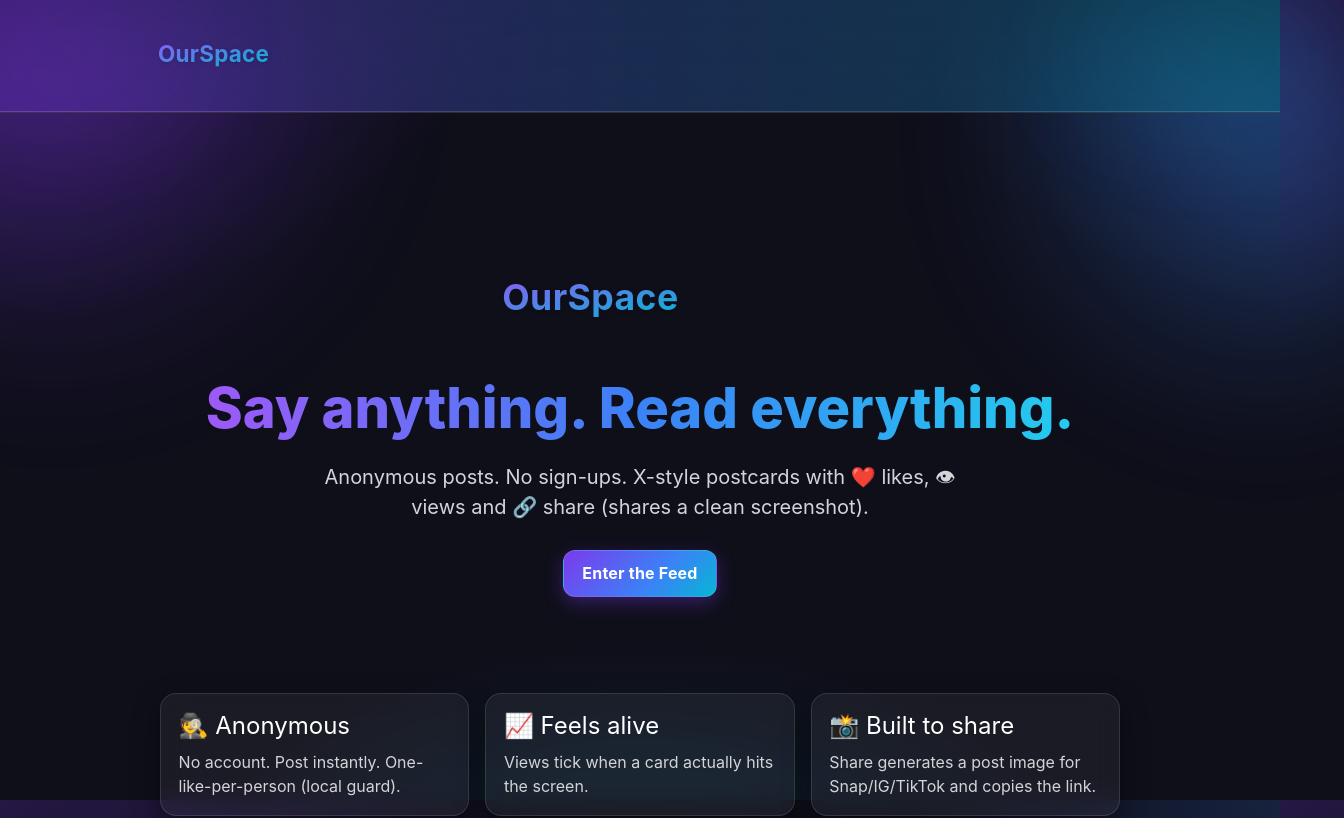
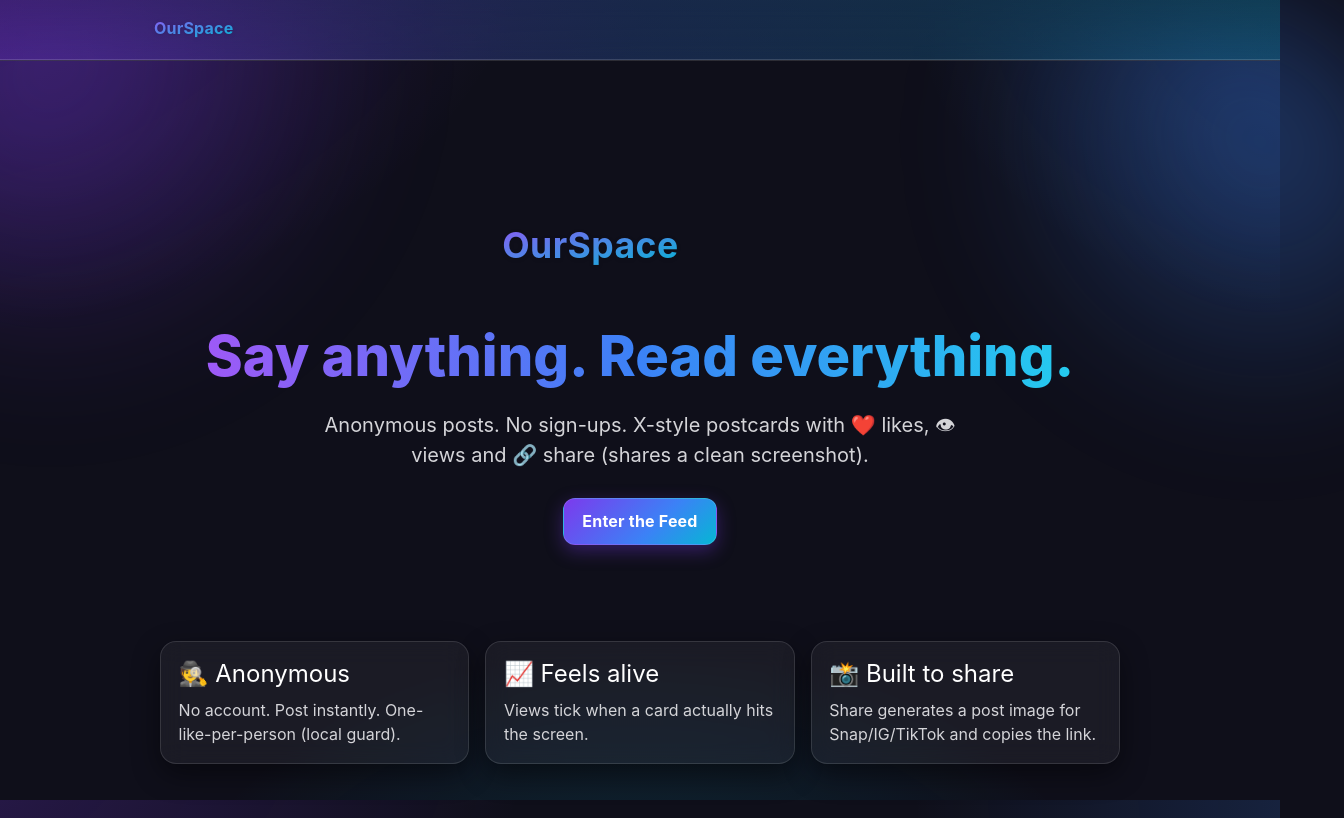
Before and after one commit to qaspercreates/OurSpace, a Next.js app: page / in a window 1280 px wide. Shown: the top 818 px of the page, 1344 px wide, since content can reach past the window. Built offline with nearby package versions, Linux system fonts and the light colour scheme.

Commit message:
Navbar.tsx

```diff
--- a/components/Navbar.tsx
+++ b/components/Navbar.tsx
@@ -2,7 +2,6 @@
 
 import Link from "next/link";
 import { usePathname } from "next/navigation";
-import clsx from "clsx";
 
 export default function NavBar() {
   const pathname = usePathname();
@@ -11,33 +10,24 @@ export default function NavBar() {
 
   return (
     <header className="nav relative">
-      {/* filled gradient band + soft side glows */}
+      {/* Thin filled gradient band */}
       <div className="absolute inset-0 pointer-events-none">
-        <div className="h-full w-full bg-[linear-gradient(90deg,rgba(124,58,237,.35),rgba(59,130,246,.25),rgba(6,182,212,.25))]" />
-        <div className="absolute -left-16 top-0 h-full w-64 rounded-full blur-3xl opacity-40 bg-purple-600/30" />
-        <div className="absolute -right-16 top-0 h-full w-64 rounded-full blur-3xl opacity-40 bg-cyan-500/30" />
+        <div className="h-full w-full bg-[linear-gradient(90deg,rgba(124,58,237,.32),rgba(59,130,246,.22),rgba(6,182,212,.22))]" />
         <div className="absolute bottom-0 left-0 right-0 h-px bg-white/15" />
       </div>
 
-      <div
-        className={clsx(
-          "container relative flex items-center justify-between",
-          isHome ? "h-24 md:h-28" : "h-16 md:h-20"
-        )}
-      >
+      {/* Smaller header height but bigger logo */}
+      <div className="container relative h-14 md:h-[60px] flex items-center justify-between">
         <Link href="/" className="flex items-center gap-2">
-          {/* Bigger on homepage, smaller elsewhere */}
+          {/* Bigger than before, but balanced in a short header */}
           <img
             src="/logo.svg"
             alt="OurSpace"
-            className={clsx(
-              "w-auto drop-shadow",
-              isHome ? "h-12 md:h-14" : "h-8 md:h-10"
-            )}
+            className={`w-auto drop-shadow ${isHome ? "h-9 md:h-10" : "h-8 md:h-9"}`}
           />
         </Link>
 
-        {/* Hide CTA on both / and /feed */}
+        {/* Hide CTA on home and feed (since there's a big CTA in the hero and feed) */}
         {!(isHome || onFeed) && (
           <Link href="/feed" className="btn-outline text-sm md:text-base">
             Enter the Feed
```
